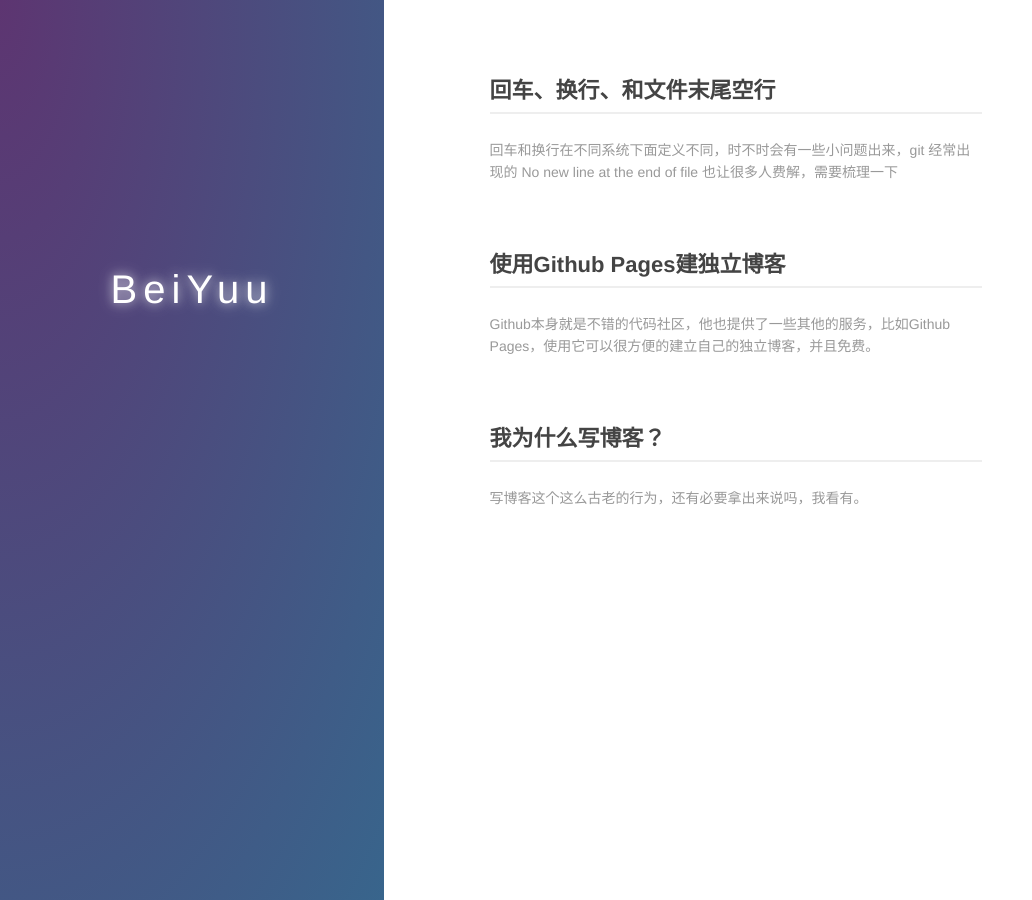
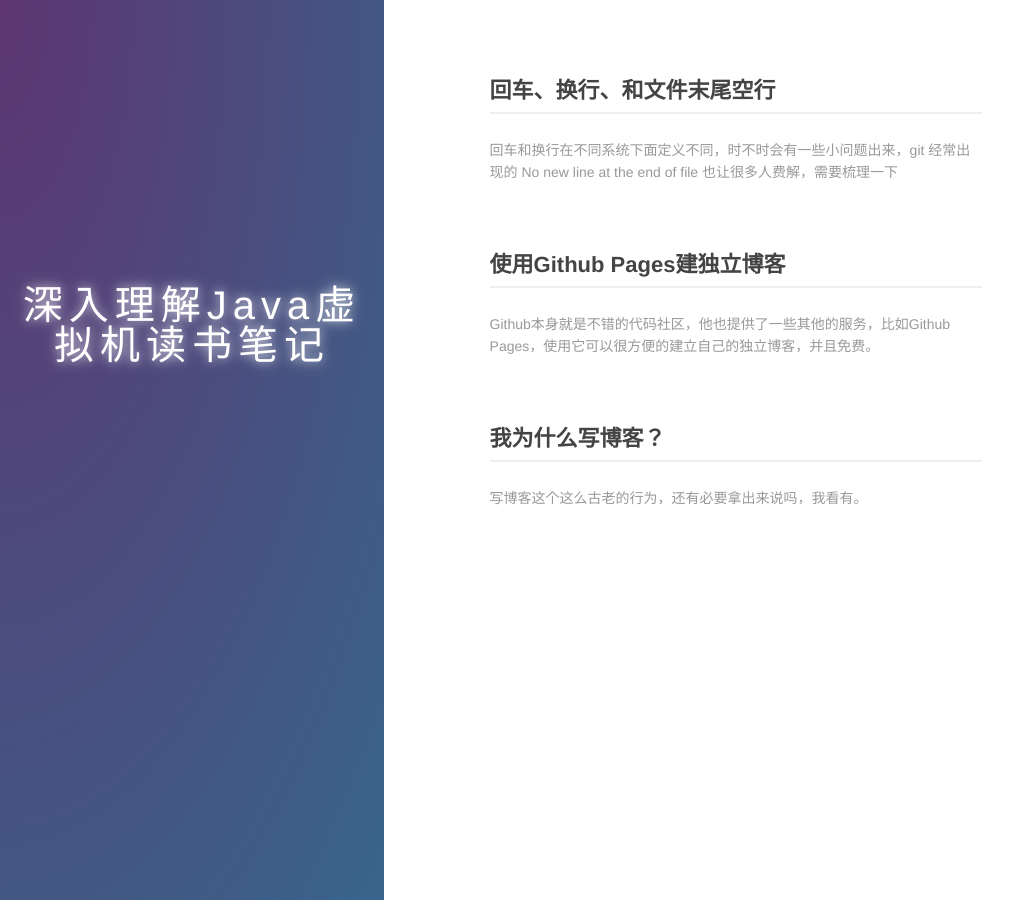
Before and after one commit to chufengma/JVMDocs, a Jekyll site: the page built from index.md, in a window 1280 px wide. Shown: the whole page, without its empty margins (0-1032 px from the left). Built offline with Jekyll 4.4.1, drawn with Linux system fonts in a browser that asks for light colours.

Commit message:
Update index.md

```diff
--- a/index.md
+++ b/index.md
@@ -6,10 +6,7 @@ layout: default
   <div class="index-wrapper">
     <div class="aside">
       <div class="info-card">
-        <h1>BeiYuu</h1>
-        <a href="http://weibo.com/beiyuu/" target="_blank"><img src="http://www.weibo.com/favicon.ico" alt="" width="25"/></a>
-        <a href="http://www.douban.com/people/beiyuu/" target="_blank"><img src="http://www.douban.com/favicon.ico" alt="" width="22"/></a>
-        <a href="http://instagram.com/beiyuu/" target="_blank"><img src="http://d36xtkk24g8jdx.cloudfront.net/bluebar/00c6602/images/ico/favicon.ico" alt="" width="22"/></a>
+        <h1>深入理解Java虚拟机读书笔记</h1>
       </div>
       <div id="particles-js"></div>
     </div>
```
